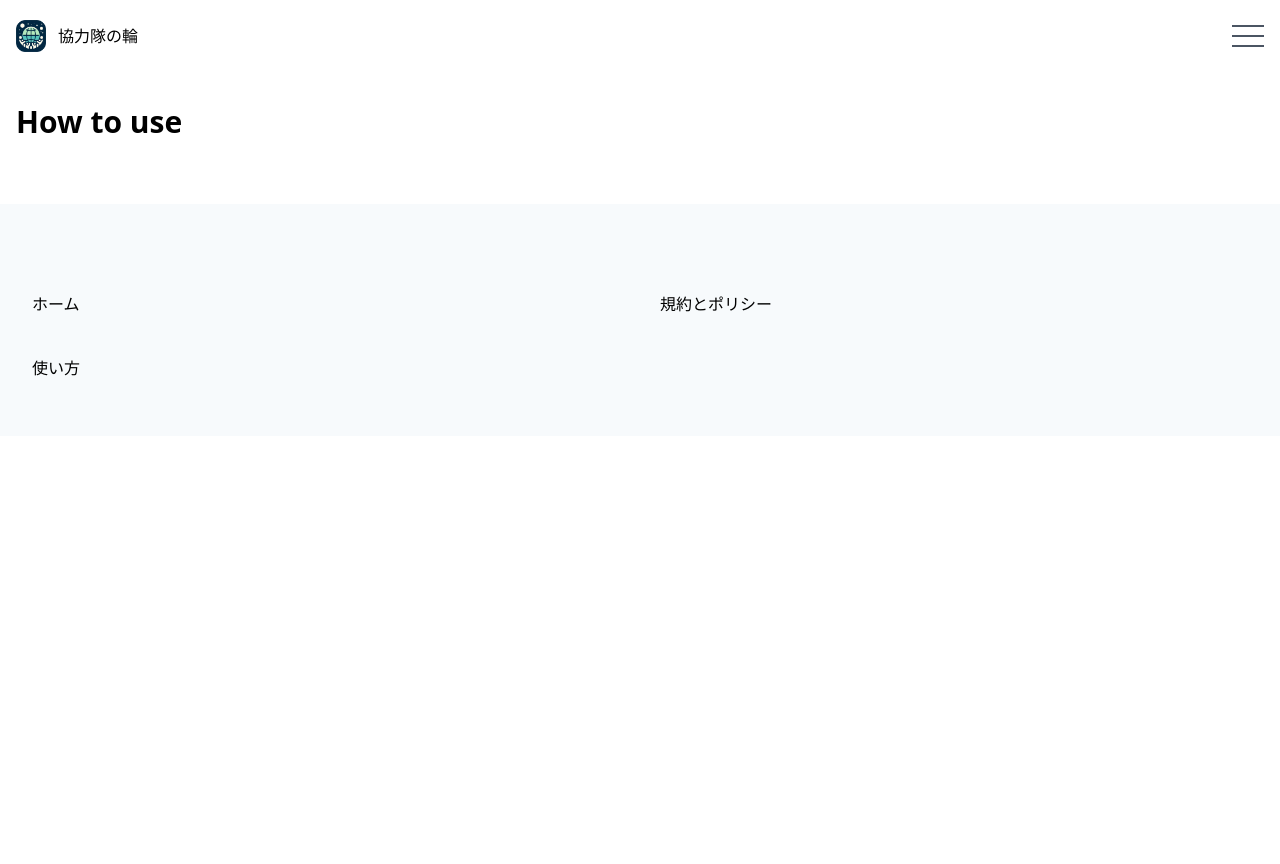
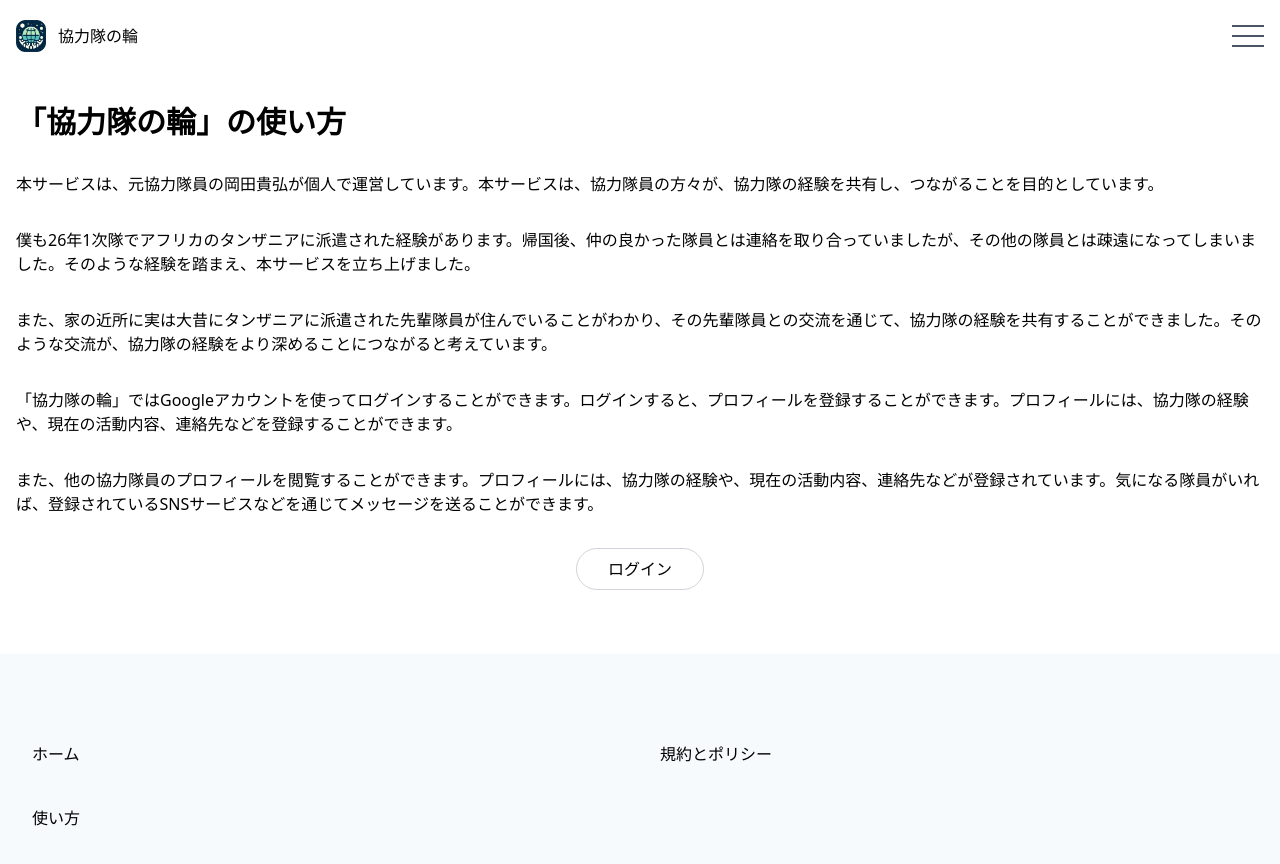
Before and after one commit to takahiro-okada/nextjs-jocv, a Next.js app: page /howto in a window 1280 px wide. Shown: the top 864 px of the page. Before the commit the page ends 800 px from the top, so only its background shows below. Built offline with nearby package versions, Linux system fonts and the light colour scheme; no server answers.

Commit message:
✨: Add howto page

```diff
--- a/app/howto/page.tsx
+++ b/app/howto/page.tsx
@@ -1,12 +1,33 @@
+'use client';
+import Button from '@/components/Button';
 import Footer from '@/components/Footer';
 import Header from '@/components/Header';
+import { signIn } from 'next-auth/react';
 
 export default function Page() {
   return (
     <>
       <Header />
       <main className="mx-4 mt-8">
-        <h1 className="text-3xl font-extrabold">How to use</h1>
+        <h1 className="text-3xl font-extrabold">「協力隊の輪」の使い方</h1>
+        <p className="mt-8">
+          本サービスは、元協力隊員の岡田貴弘が個人で運営しています。本サービスは、協力隊員の方々が、協力隊の経験を共有し、つながることを目的としています。
+        </p>
+        <p className="mt-8">
+          僕も26年1次隊でアフリカのタンザニアに派遣された経験があります。帰国後、仲の良かった隊員とは連絡を取り合っていましたが、その他の隊員とは疎遠になってしまいました。そのような経験を踏まえ、本サービスを立ち上げました。
+        </p>
+        <p className="mt-8">
+          また、家の近所に実は大昔にタンザニアに派遣された先輩隊員が住んでいることがわかり、その先輩隊員との交流を通じて、協力隊の経験を共有することができました。そのような交流が、協力隊の経験をより深めることにつながると考えています。
+        </p>
+        <p className="mt-8">
+          「協力隊の輪」ではGoogleアカウントを使ってログインすることができます。ログインすると、プロフィールを登録することができます。プロフィールには、協力隊の経験や、現在の活動内容、連絡先などを登録することができます。
+        </p>
+        <p className="mt-8">
+          また、他の協力隊員のプロフィールを閲覧することができます。プロフィールには、協力隊の経験や、現在の活動内容、連絡先などが登録されています。気になる隊員がいれば、登録されているSNSサービスなどを通じてメッセージを送ることができます。
+        </p>
+        <div className="mt-8 text-center">
+          <Button onClick={() => signIn('google', {}, { prompt: 'login' })}>ログイン</Button>
+        </div>
       </main>
       <Footer />
     </>
```
